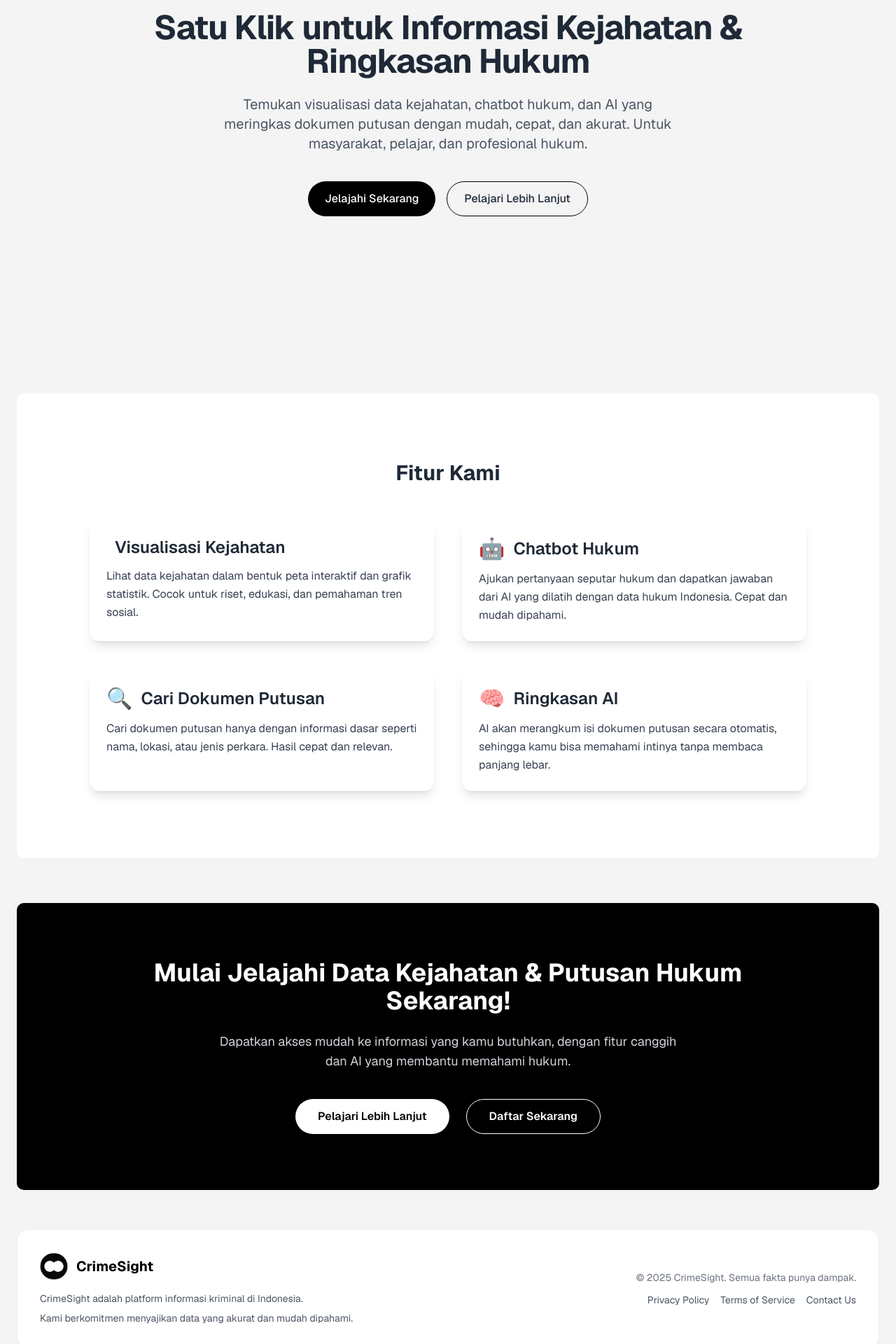
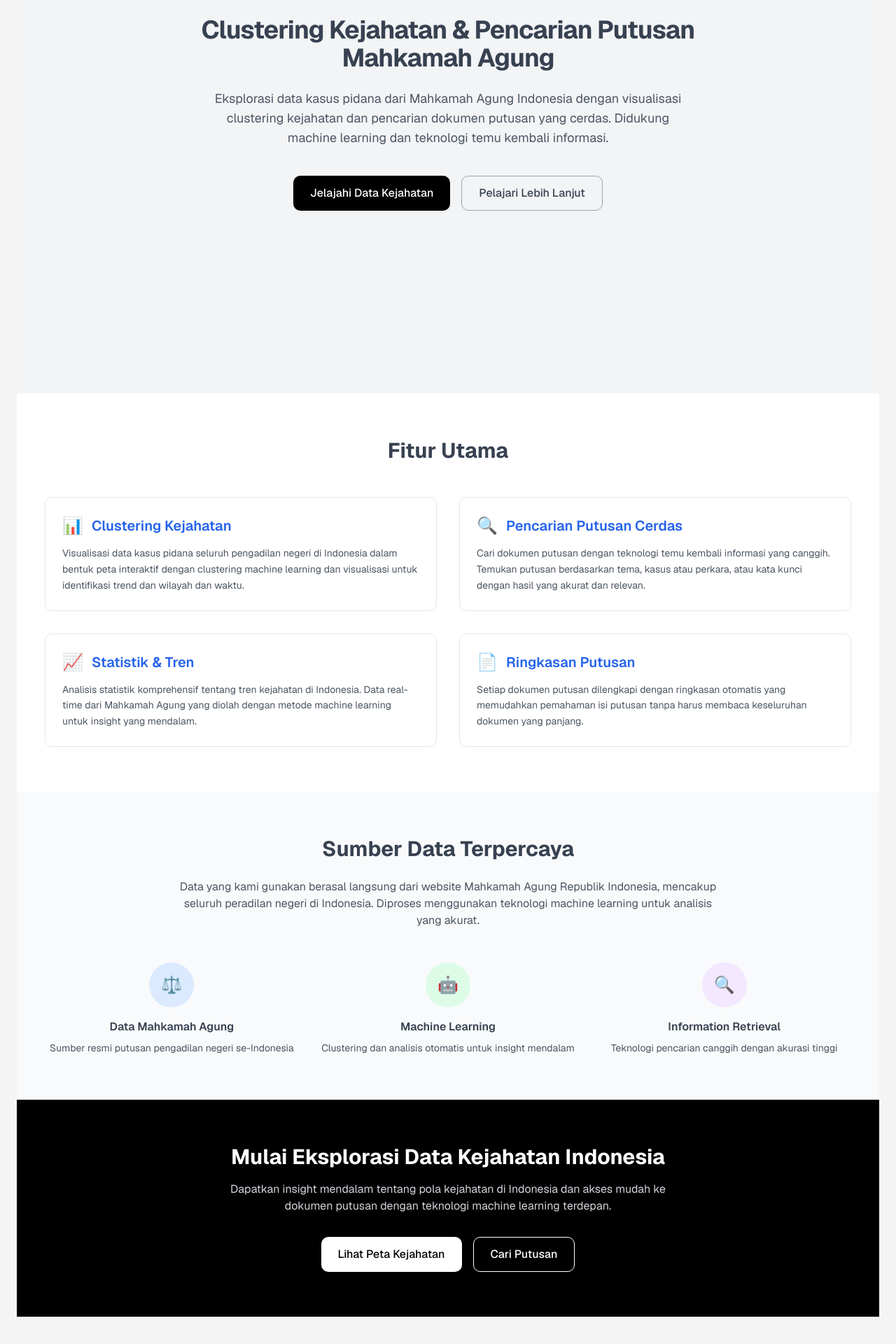
Before and after one commit to meinhere/crime-sight-fe, a Next.js app: page / in a window 1280 px wide. Shown: the part 340-2260 px from the top of the page at 70% size. Built offline with nearby package versions, Linux system fonts and the light colour scheme; no server answers.

Commit message:
feat: update home

```diff
--- a/app/(public)/page.tsx
+++ b/app/(public)/page.tsx
@@ -1,90 +1,28 @@
 "use client";
 
-import { IconChartBar, IconFilter, IconInfoCircle } from "@tabler/icons-react";
-import { useMemo, useState } from "react";
-
-import { CrimeProvinceList } from "@/components/crime-povince-list";
-import { CrimeTrendChart } from "@/components/crime-trend-chart";
-import { LogActivity } from "@/components/log-activity";
-import { districtsData } from "@/data/districts-data";
-import dynamic from "next/dynamic";
-import { is } from "zod/v4/locales";
-import { set } from "zod";
-
-const IndonesiaCrimeMap = dynamic(
-  () =>
-    import("@/components/indonesia-crime-map").then((mod) => ({
-      default: mod.IndonesiaCrimeMap,
-    })),
-  {
-    ssr: false,
-    loading: () => (
-      <div className="h-full bg-gray-100 flex items-center justify-center">
-        <div className="text-center">
-          <div className="animate-spin rounded-full h-12 w-12 border-b-2 border-black mx-auto mb-4"></div>
-          <p className="text-gray-600 font-medium">Memuat peta Indonesia...</p>
-          <p className="text-sm text-gray-500 mt-1">Memproses data wilayah</p>
-        </div>
-      </div>
-    ),
-  }
-);
 export default function Home() {
-  const [selectedCrimeType, setSelectedCrimeType] = useState("all");
-  const [selectedPeriod, setSelectedPeriod] = useState("all");
-  const [selectedRegion, setSelectedRegion] = useState("all");
-  const [showFilters, setShowFilters] = useState(false);
-  const [showStats, setShowStats] = useState(false);
-  const [showLegend, setShowLegend] = useState(false);
-  const [isLogin, setIsLogin] = useState(false);
-
-  const filteredDistricts = useMemo(() => {
-    if (selectedRegion === "all" || selectedRegion === "jawa-timur") {
-      return districtsData;
-    }
-    return districtsData.filter((district) => district.id === selectedRegion);
-  }, [selectedRegion]);
-
   return (
-    <div className="min-h-screen flex flex-col w-full gap-8">
-      {isLogin ? (
-        <div className="flex-1 w-full flex flex-col gap-8">
-          {/* section 1 */}
-          <section className="flex flex-col lg:flex-row gap-8 w-full">
-            {/* chart */}
-            <div className="w-full">
-              <CrimeTrendChart className="lg:w-full lg:h-screen" />
-            </div>
-          </section>
-
-          {/* Section 2 */}
-          <section className="flex gap-8 w-full flex-col lg:flex-row ">
-            {/* lokasi */}
-            <CrimeProvinceList className="lg:w-1/2 " />
-
-            {/* log activity */}
-            <LogActivity />
-          </section>
-        </div>
-      ) : (
-        <div className="text-gray-800 relative scroll-smooth">
-          {/* Optional background glow */}
-          <div className="absolute top-0 left-1/2 w-[600px] h-[600px] bg-gradient-to-br from-white to-[#e0e0e0] opacity-40 blur-[100px] rounded-full transform -translate-x-1/2 -z-10" />
-
-          {/* HERO SECTION - full screen */}
-          <section className="min-h-screen flex flex-col items-center justify-center text-center px-6">
-            <h1 className="text-4xl md:text-5xl font-bold mb-6 leading-tight tracking-tight max-w-4xl">
-              Satu Klik untuk Informasi Kejahatan & Ringkasan Hukum
+    <div className="min-h-screen flex flex-col w-full">
+      <div className="text-gray-800 relative scroll-smooth bg-gray-100">
+        {/* HERO SECTION */}
+        <section className="min-h-screen flex flex-col items-center justify-center text-center px-6 bg-gray-100">
+          <h1 className="text-3xl md:text-4xl font-bold mb-6 leading-tight tracking-tight max-w-4xl text-gray-700">
+            Clustering Kejahatan & Pencarian Putusan Mahkamah Agung
           </h1>
-            <p className="text-gray-600 text-lg md:text-xl max-w-2xl mb-10">
-              Temukan visualisasi data kejahatan, chatbot hukum, dan AI yang
-              meringkas dokumen putusan dengan mudah, cepat, dan akurat. Untuk
-              masyarakat, pelajar, dan profesional hukum.
+          <p className="text-gray-600 text-base md:text-lg max-w-2xl mb-10">
+            Eksplorasi data kasus pidana dari Mahkamah Agung Indonesia dengan
+            visualisasi clustering kejahatan dan pencarian dokumen putusan yang
+            cerdas. Didukung machine learning dan teknologi temu kembali informasi.
           </p>
 
           <div className="flex gap-4 flex-wrap justify-center">
-              <button className="bg-black text-white px-6 py-3 rounded-full hover:bg-gray-800 transition font-medium" onClick={setIsLogin.bind(null, true)}>
-                Jelajahi Sekarang
+            <button
+              onClick={() => {
+                window.location.href = "/criminal-maps";
+              }}
+              className="bg-black text-white px-6 py-3 rounded-lg hover:bg-gray-800 transition font-medium"
+            >
+              Jelajahi Data Kejahatan
             </button>
             <button
               onClick={() => {
@@ -92,88 +30,180 @@
                   .getElementById("fitur")
                   ?.scrollIntoView({ behavior: "smooth" });
               }}
-                className="border border-black px-6 py-3 rounded-full hover:bg-black hover:text-white transition font-medium"
+              className="border border-gray-400 px-6 py-3 rounded-lg hover:bg-gray-200 transition font-medium text-gray-700"
             >
               Pelajari Lebih Lanjut
             </button>
           </div>
         </section>
 
-          {/* FITUR DETAIL SECTION */}
-          <section id="fitur" className="py-24 px-6 bg-white rounded-lg">
-            <div className="max-w-5xl mx-auto">
-              <h2 className="text-3xl font-bold text-center mb-12">
-                Fitur Kami
+        {/* FITUR UTAMA SECTION */}
+        <section id="fitur" className="py-16 px-6 bg-white">
+          <div className="max-w-6xl mx-auto">
+            <h2 className="text-2xl md:text-3xl font-bold text-center mb-12 text-gray-700">
+              Fitur Utama
             </h2>
 
-              <div className="grid md:grid-cols-2 gap-10">
-                {/* Card Template */}
-                {[
-                  {
-                    icon: " ",
-                    title: "Visualisasi Kejahatan",
-                    desc: "Lihat data kejahatan dalam bentuk peta interaktif dan grafik statistik. Cocok untuk riset, edukasi, dan pemahaman tren sosial.",
-                  },
-                  {
-                    icon: "🤖",
-                    title: "Chatbot Hukum",
-                    desc: "Ajukan pertanyaan seputar hukum dan dapatkan jawaban dari AI yang dilatih dengan data hukum Indonesia. Cepat dan mudah dipahami.",
-                  },
-                  {
-                    icon: "🔍",
-                    title: "Cari Dokumen Putusan",
-                    desc: "Cari dokumen putusan hanya dengan informasi dasar seperti nama, lokasi, atau jenis perkara. Hasil cepat dan relevan.",
-                  },
-                  {
-                    icon: "🧠",
-                    title: "Ringkasan AI",
-                    desc: "AI akan merangkum isi dokumen putusan secara otomatis, sehingga kamu bisa memahami intinya tanpa membaca panjang lebar.",
-                  },
-                ].map(({ icon, title, desc }) => (
+            <div className="grid md:grid-cols-2 gap-8 mb-8">
+              {/* Clustering Kejahatan */}
               <div
-                    key={title}
-                    className="bg-white rounded-xl p-6 shadow-lg hover:shadow-[0_0_15px_rgba(96,165,250,0.5)] transition-shadow duration-300 cursor-pointer"
+                onClick={() => {
+                  window.location.href = "/criminal-maps";
+                }}
+                className="bg-white rounded-lg p-6 border border-gray-200 hover:shadow-md transition-shadow duration-300 cursor-pointer"
               >
-                    <h3 className="text-2xl font-semibold mb-3 flex items-center gap-3">
-                      <span className="text-3xl">{icon}</span> {title}
+                <h3 className="text-xl font-semibold mb-3 flex items-center gap-3 text-blue-600">
+                  <span className="text-2xl">📊</span> Clustering Kejahatan
                 </h3>
-                    <p className="text-gray-700 leading-relaxed">{desc}</p>
+                <p className="text-gray-600 leading-relaxed text-sm">
+                  Visualisasi data kasus pidana seluruh pengadilan negeri di
+                  Indonesia dalam bentuk peta interaktif dengan clustering
+                  machine learning dan visualisasi untuk identifikasi trend dan
+                  wilayah dan waktu.
+                </p>
               </div>
-                ))}
+
+              {/* Pencarian Putusan Cerdas */}
+              <div
+                onClick={() => {
+                  window.location.href = "/find-case";
+                }}
+                className="bg-white rounded-lg p-6 border border-gray-200 hover:shadow-md transition-shadow duration-300 cursor-pointer"
+              >
+                <h3 className="text-xl font-semibold mb-3 flex items-center gap-3 text-blue-600">
+                  <span className="text-2xl">🔍</span> Pencarian Putusan Cerdas
+                </h3>
+                <p className="text-gray-600 leading-relaxed text-sm">
+                  Cari dokumen putusan dengan teknologi temu kembali
+                  informasi yang canggih. Temukan putusan berdasarkan tema,
+                  kasus atau perkara, atau kata kunci dengan hasil yang akurat
+                  dan relevan.
+                </p>
+              </div>
+            </div>
+
+            <div className="grid md:grid-cols-2 gap-8">
+              {/* Statistik & Tren */}
+              <div
+                onClick={() => {
+                  window.location.href = "/criminal-maps";
+                }}
+                className="bg-white rounded-lg p-6 border border-gray-200 hover:shadow-md transition-shadow duration-300 cursor-pointer"
+              >
+                <h3 className="text-xl font-semibold mb-3 flex items-center gap-3 text-blue-600">
+                  <span className="text-2xl">📈</span> Statistik & Tren
+                </h3>
+                <p className="text-gray-600 leading-relaxed text-sm">
+                  Analisis statistik komprehensif tentang tren kejahatan di
+                  Indonesia. Data real-time dari Mahkamah Agung yang diolah
+                  dengan metode machine learning untuk insight yang
+                  mendalam.
+                </p>
+              </div>
+
+              {/* Ringkasan Putusan */}
+              <div
+                onClick={() => {
+                  window.location.href = "/find-case";
+                }}
+                className="bg-white rounded-lg p-6 border border-gray-200 hover:shadow-md transition-shadow duration-300 cursor-pointer"
+              >
+                <h3 className="text-xl font-semibold mb-3 flex items-center gap-3 text-blue-600">
+                  <span className="text-2xl">📄</span> Ringkasan Putusan
+                </h3>
+                <p className="text-gray-600 leading-relaxed text-sm">
+                  Setiap dokumen putusan dilengkapi dengan ringkasan
+                  otomatis yang memudahkan pemahaman isi putusan tanpa
+                  harus membaca keseluruhan dokumen yang panjang.
+                </p>
+              </div>
             </div>
           </div>
         </section>
-          <section className="py-20 px-6 bg-black text-white rounded-lg mt-16">
+
+        {/* SUMBER DATA SECTION */}
+        <section className="py-16 px-6 bg-gray-50">
+          <div className="max-w-6xl mx-auto">
+            <h2 className="text-2xl md:text-3xl font-bold text-center mb-6 text-gray-700">
+              Sumber Data Terpercaya
+            </h2>
+            <p className="text-gray-600 text-center max-w-3xl mx-auto mb-12">
+              Data yang kami gunakan berasal langsung dari website Mahkamah Agung Republik
+              Indonesia, mencakup seluruh peradilan negeri di Indonesia. Diproses menggunakan
+              teknologi machine learning untuk analisis yang akurat.
+            </p>
+
+            <div className="grid md:grid-cols-3 gap-8">
+              {/* Data Mahkamah Agung */}
+              <div className="text-center">
+                <div className="w-16 h-16 bg-blue-100 rounded-full flex items-center justify-center mx-auto mb-4">
+                  <span className="text-2xl">⚖️</span>
+                </div>
+                <h3 className="font-semibold mb-2 text-gray-700">Data Mahkamah Agung</h3>
+                <p className="text-sm text-gray-600">
+                  Sumber resmi putusan pengadilan
+                  negeri se-Indonesia
+                </p>
+              </div>
+
+              {/* Machine Learning */}
+              <div className="text-center">
+                <div className="w-16 h-16 bg-green-100 rounded-full flex items-center justify-center mx-auto mb-4">
+                  <span className="text-2xl">🤖</span>
+                </div>
+                <h3 className="font-semibold mb-2 text-gray-700">Machine Learning</h3>
+                <p className="text-sm text-gray-600">
+                  Clustering dan analisis otomatis
+                  untuk insight mendalam
+                </p>
+              </div>
+
+              {/* Information Retrieval */}
+              <div className="text-center">
+                <div className="w-16 h-16 bg-purple-100 rounded-full flex items-center justify-center mx-auto mb-4">
+                  <span className="text-2xl">🔍</span>
+                </div>
+                <h3 className="font-semibold mb-2 text-gray-700">Information Retrieval</h3>
+                <p className="text-sm text-gray-600">
+                  Teknologi pencarian canggih dengan
+                  akurasi tinggi
+                </p>
+              </div>
+            </div>
+          </div>
+        </section>
+
+        {/* CTA SECTION */}
+        <section className="py-16 px-6 bg-black text-white">
           <div className="max-w-4xl mx-auto text-center">
-              <h2 className="text-4xl font-bold mb-6">
-                Mulai Jelajahi Data Kejahatan & Putusan Hukum Sekarang!
+            <h2 className="text-2xl md:text-3xl font-bold mb-4">
+              Mulai Eksplorasi Data Kejahatan Indonesia
             </h2>
-              <p className="text-lg mb-10 text-gray-300 max-w-2xl mx-auto">
-                Dapatkan akses mudah ke informasi yang kamu butuhkan, dengan
-                fitur canggih dan AI yang membantu memahami hukum.
+            <p className="text-base mb-8 text-gray-300 max-w-2xl mx-auto">
+              Dapatkan insight mendalam tentang pola kejahatan di Indonesia dan akses mudah
+              ke dokumen putusan dengan teknologi machine learning terdepan.
             </p>
-              <div className="flex justify-center gap-6 flex-wrap">
+            <div className="flex justify-center gap-4 flex-wrap">
               <button
                 onClick={() => {
-                    document
-                      .getElementById("fitur")
-                      ?.scrollIntoView({ behavior: "smooth" });
+                  window.location.href = "/criminal-maps";
                 }}
-                  className="px-8 py-3 bg-white text-black rounded-full font-semibold hover:bg-gray-300 transition"
+                className="px-6 py-3 bg-white text-black rounded-lg font-medium hover:bg-gray-200 transition"
               >
-                  Pelajari Lebih Lanjut
+                Lihat Peta Kejahatan
               </button>
-                <a
-                  href="/signup"
-                  className="px-8 py-3 border border-white rounded-full font-semibold hover:bg-white hover:text-black transition"
+              <button
+                onClick={() => {
+                  window.location.href = "/find-case";
+                }}
+                className="px-6 py-3 border border-white rounded-lg font-medium hover:bg-white hover:text-black transition"
               >
-                  Daftar Sekarang
-                </a>
+                Cari Putusan
+              </button>
             </div>
           </div>
         </section>
       </div>
-      )}
     </div>
   );
 }
```
Lines whose indentation alone changed are shown as unchanged.
